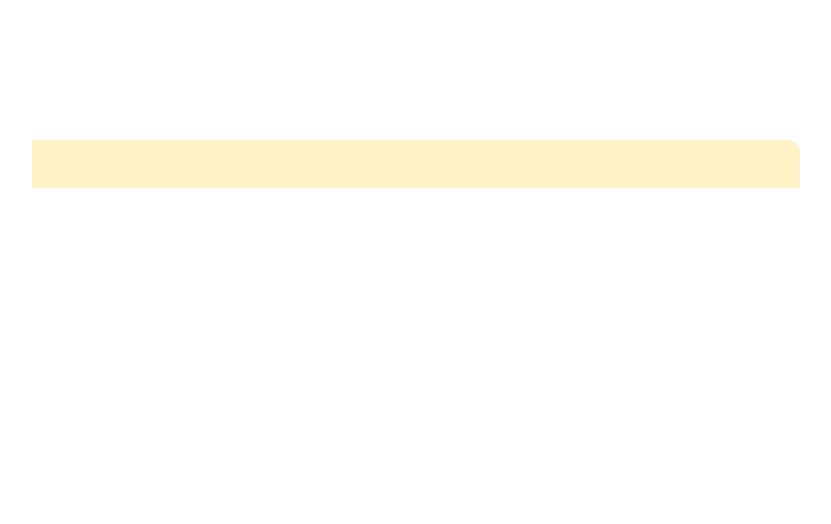
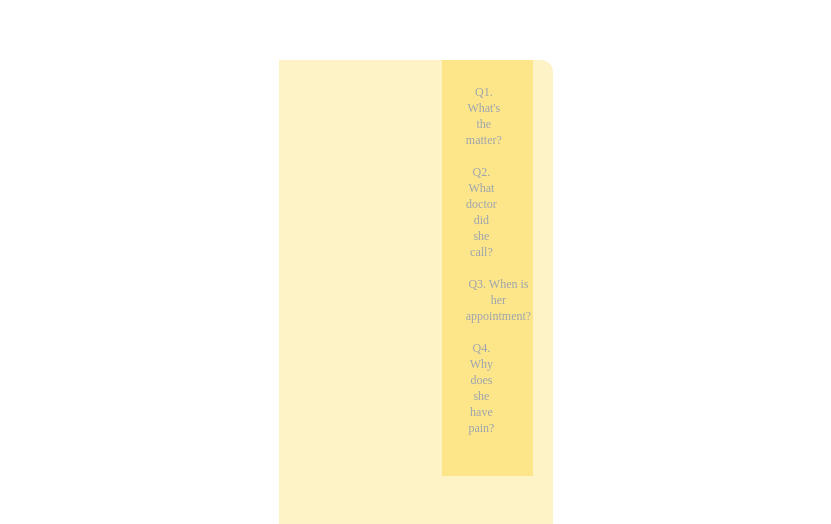
Before and after one commit to j-mq/teachtools-iv, a React (Create React App) app in the folder iv/: page / in a window 1280 px wide. Shown: the part 276-800 px from the top of the page, without its empty margins (224-1055 px from the left). Built offline with nearby package versions, Linux system fonts and the light colour scheme; a web font is replaced by a local one.

Commit message:
adding styles

```diff
--- a/iv/src/tailwindcomps/Layout.tsx
+++ b/iv/src/tailwindcomps/Layout.tsx
@@ -3,7 +3,7 @@ import QuestionSet from "./QuestionSet";
 import Results from "./Results";
 import VideoData from "../videoData.json";
 import { useState, useEffect } from "react";
-import { StopPoint } from "../shared/types";
+import { Answer, StopPoint } from "../shared/types";
 
 const Layout = () => {
   const { url, stopPoints } = VideoData.videoData;
@@ -19,6 +19,7 @@ const Layout = () => {
       time: stopPoint.time,
       passed: false,
       taken: false,
+      question: stopPoint.questionTitle,
     };
   });
 
@@ -31,6 +32,7 @@ const Layout = () => {
       time: number;
       passed: boolean;
       taken: boolean;
+      question: string;
     }[]
   >(initialResults);
   const [currentStopPoint, setCurrentStopPoint] = useState<StopPoint>(
@@ -53,14 +55,18 @@ const Layout = () => {
     }
   };
 
-  const answerQuestion = (point: StopPoint, correctAnswer: boolean) => {
+  const answerQuestion = (point: StopPoint, answer: Answer) => {
     const newAllStopPoints = allStopPoints.filter(
       (stopPoint) => stopPoint.time !== point.time
     );
     setAllStopPoints(newAllStopPoints);
     const newResults = results.map((result) => {
       return result.time === point.time
-        ? { ...result, passed: correctAnswer, taken: true }
+        ? {
+            ...result,
+            passed: answer.correctAnswer,
+            taken: true,
+          }
         : result;
     });
     setResults(newResults);
@@ -100,7 +106,7 @@ const Layout = () => {
   };
 
   return (
-    <div className='container mx-auto flex-row justify-center '>
+    <div className='container mx-auto flex-row justify-center'>
       <div className='flex justify-center mt-8'>
         <VideoControls
           url={url}
@@ -110,8 +116,10 @@ const Layout = () => {
           setPlayer={(player) => setPlayer(player)}
         />
       </div>
-      <div className='flex justify-center mt-4 bg-yellow-100 max-w-screen-md mx-auto rounded-tr-xl p-4'>
-        <div className='flex flex-column w-2/3 text-left'>
+      <div className='flex justify-center mt-4 max-w-screen-md mx-auto'>
+        <div className='bg-yellow-100 rounded-tr-xl absolute bottom-0'>
+          <div className='flex flex-row'>
+            <div className='flex flex-column w-2/3 text-left p-3'>
               {playedSeconds > 0 && (
                 <QuestionSet
                   currentStopPoint={currentStopPoint}
@@ -120,11 +128,15 @@ const Layout = () => {
                 />
               )}
             </div>
-        {/* <Results
+            <div className='flex flex-column w-1/3 bg-yellow-200 text-left p-4 mr-5 mb-5'>
+              <Results
                 results={results}
                 retryQuestion={retryQuestion}
                 goToQuestion={goToQuestion}
-        /> */}
+              />
+            </div>
+          </div>
+        </div>
       </div>
     </div>
   );
--- a/iv/src/tailwindcomps/QuestionSet.tsx
+++ b/iv/src/tailwindcomps/QuestionSet.tsx
@@ -1,10 +1,10 @@
 import React from "react";
-import { StopPoint } from "../shared/types";
+import { Answer, StopPoint } from "../shared/types";
 
 type Props = {
   currentStopPoint: StopPoint;
   playing: boolean;
-  answerQuestion: (stopPoint: StopPoint, correctAnswer: boolean) => void;
+  answerQuestion: (stopPoint: StopPoint, answer: Answer) => void;
 };
 
 const QuestionSet: React.FC<Props> = ({
@@ -19,8 +19,8 @@ const QuestionSet: React.FC<Props> = ({
           <button
             type='button'
             key={index}
-            onClick={() => answerQuestion(stopPoint, answer.correctAnswer)}
-            className='flex items-center'
+            onClick={() => answerQuestion(stopPoint, answer)}
+            className='flex items-center text-sm text-left'
           >
             <div className='font-bold text-2xl text-white bg-purple-600 hover:bg-purple-400 py-2 px-3 mr-3 rounded-md shadow-sm'>
               {index}
@@ -33,10 +33,10 @@ const QuestionSet: React.FC<Props> = ({
 
   return currentStopPoint && !playing ? (
     <>
-      <div className='font-bold text-2xl mb-3'>
+      <div className='font-bold text-2xl mb-4'>
         {currentStopPoint.questionTitle}
       </div>
-      <div className='grid grid-flow-col grid-cols-2 grid-rows-2 gap-3'>
+      <div className='grid grid-flow-col grid-cols-2 grid-rows-2 gap-4'>
         {answers(currentStopPoint)}
       </div>
     </>
--- a/iv/src/tailwindcomps/Results.tsx
+++ b/iv/src/tailwindcomps/Results.tsx
@@ -5,17 +5,49 @@ type Props = {
     time: number;
     passed: boolean;
     taken: boolean;
+    question: string;
   }[];
   retryQuestion: (time: number) => void;
   goToQuestion: (time: number) => void;
 };
 
 const Results: React.FC<Props> = ({ results, retryQuestion, goToQuestion }) => {
+  console.log("THE RESULTS", results);
+
   return (
     <>
       {results.map((result, index) => (
-        <div key={index}>
-          Q{index + 1}({result.time}secs):{" "}
+        <div key={index} className='flex justify-start text-left text-xs mb-3'>
+          <button
+            className={`${
+              !result.taken ? "text-gray-400" : ""
+            } hover:text-gray-700`}
+            onClick={() => goToQuestion(result.time)}
+          >
+            Q{index + 1}. {result.question}
+          </button>
+
+          <div className='flex justify-center items-center text-lg w-5 ml-auto mr-2'>
+            {result.taken && (
+              <i
+                className={`${
+                  result.passed
+                    ? "text-red-400 fa fa-check-circle"
+                    : "text-blue-400 fa fa-times"
+                }`}
+              ></i>
+            )}
+          </div>
+
+          {result.taken && !result.passed && (
+            <button
+              className='bg-pink-400 py-2 pl-2 pr-4 hover:bg-pink-200 -mr-14'
+              onClick={() => retryQuestion(result.time)}
+            >
+              Retry
+            </button>
+          )}
+          {/* Q{index + 1}({result.time}secs):{" "}
           {result.taken ? "TAKEN" : "NOT_ANSWERED"}
           {result.taken ? (result.passed ? " GOOD" : " BAD") : ""}{" "}
           {result.taken && (
@@ -23,12 +55,12 @@ const Results: React.FC<Props> = ({ results, retryQuestion, goToQuestion }) => {
           )}
           <button onClick={() => goToQuestion(result.time)}>
             Go to question
-          </button>
+          </button> */}
         </div>
       ))}
-      Correctly answered:{" "}
+      {/* Correctly answered:{" "}
       {results.filter((result) => result.passed && result.taken).length}/
-      {results.length}
+      {results.length} */}
     </>
   );
 };
```
Lines whose indentation alone changed are shown as unchanged.
